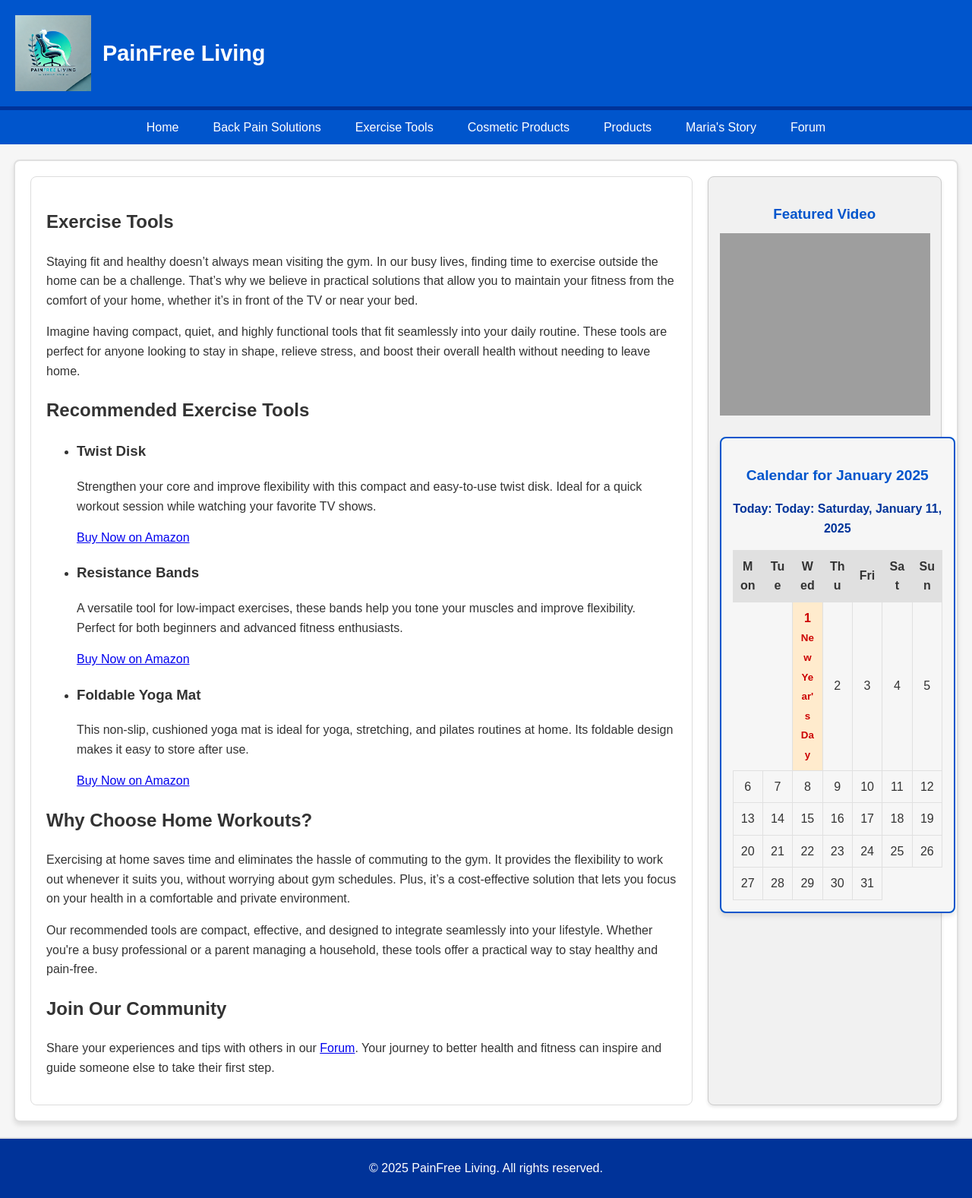
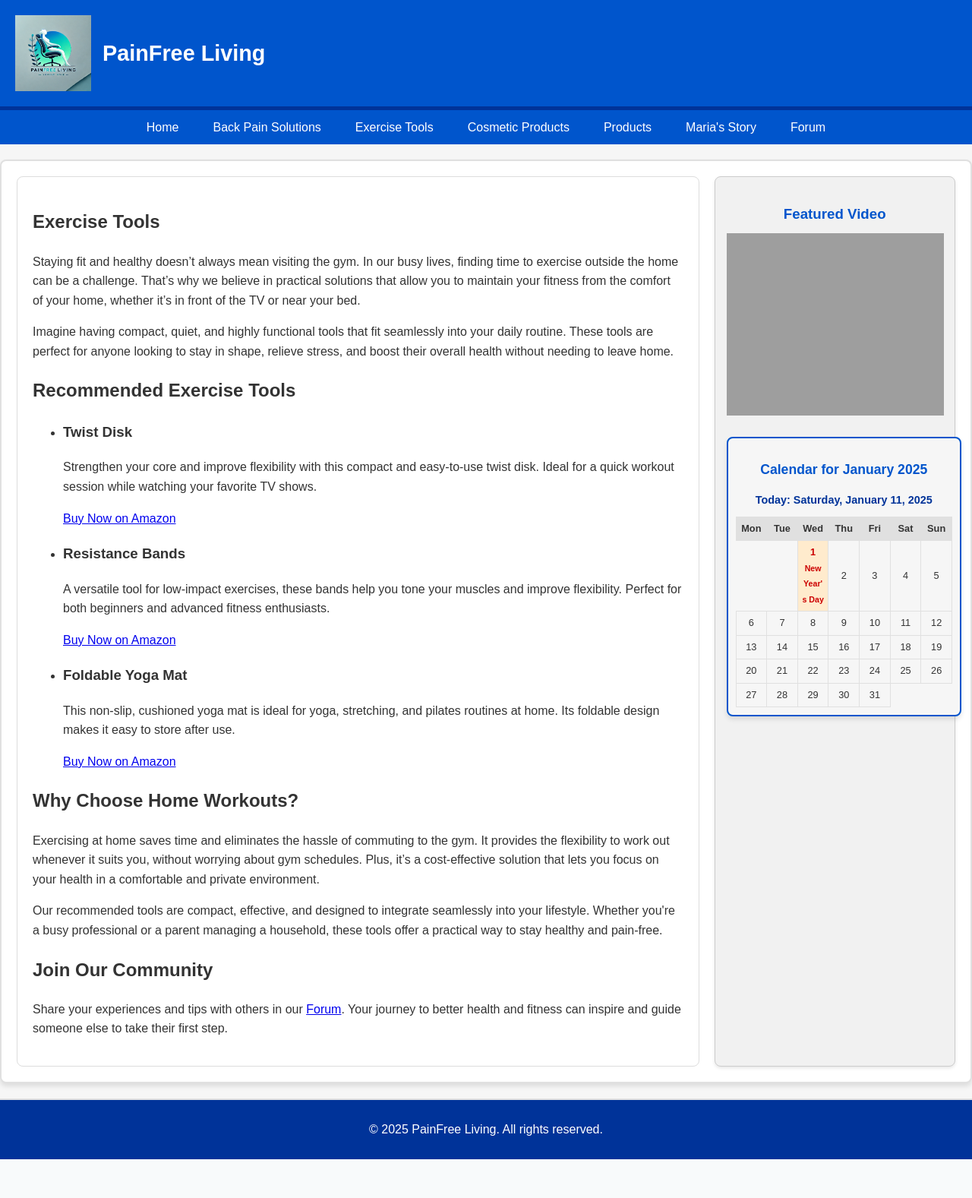
Before and after one commit to Toni-Mag/Toni-Mag, a Flask app: page /exercise-tools in a window 1280 px wide. Shown: the whole page at 76% size. After the commit the page ends 1526 px from the top, so only its background shows below. Run offline with Flask 3, Linux system fonts and the light colour scheme; grey boxes are pictures that could not be loaded.

Commit message:
Обновяване на кода с актуализации на календара

```diff
--- a/app.py
+++ b/app.py
@@ -55,7 +55,8 @@ def get_sidebar_content():
     year, month = today.year, today.month
     month_days, holiday_dates = generate_calendar(year, month)
     month_name = calendar.month_name[month]
-    today_date = today.strftime("Today: %A, %B %d, %Y")
+    today_date = today.strftime("%A, %B %d, %Y")  # Премахваме "Today:"
+
 
     return {
         "ads": [
--- a/static/css/styles.css
+++ b/static/css/styles.css
@@ -86,7 +86,7 @@ nav a:hover, nav a:focus {
 .content-container {
     display: flex;
     gap: 20px;
-    max-width: 1200px;
+    max-width: 1300px;
     margin: 20px auto;
     padding: 20px;
     background: white;
@@ -142,24 +142,24 @@ main {
     background-color: var(--background-color);
     border: 2px solid var(--primary-color);
     border-radius: 8px;
-    padding: 15px;
+    padding: 10px; /* Намалете padding за по-компактен дизайн */
     margin-top: 20px;
     box-shadow: 0px 4px 6px rgba(0, 0, 0, 0.1);
-    width: 100%;
+    width: 100%; /* Гарантира, че календарът ще се адаптира към ширината на страничната лента */
 }
 
 .calendar h3 {
-    font-size: 1.2em;
+    font-size: 1.1em; /* Намалете размера на заглавието */
     color: var(--primary-color);
     margin-bottom: 10px;
     text-align: center;
 }
 
 .calendar .today-date {
-    font-size: 1em;
+    font-size: 0.9em; /* Намалете размера на текста за днешната дата */
     text-align: center;
     color: var(--secondary-color);
-    margin-bottom: 15px;
+    margin-bottom: 10px;
     font-weight: bold;
 }
 
@@ -167,11 +167,12 @@ main {
     width: 100%;
     border-collapse: collapse;
     table-layout: fixed;
+    font-size: 0.8em; /* Намалете размера на текста в таблицата */
 }
 
 .calendar th, .calendar td {
     text-align: center;
-    padding: 8px;
+    padding: 5px; /* Намалете padding за клетките */
     border: 1px solid var(--border-color);
     word-wrap: break-word;
 }
@@ -197,6 +198,7 @@ main {
     background-color: var(--hover-color);
     cursor: pointer;
 }
+
 
 /* Бутони */
 button {
```
Also changed, not shown: 1 other file.
